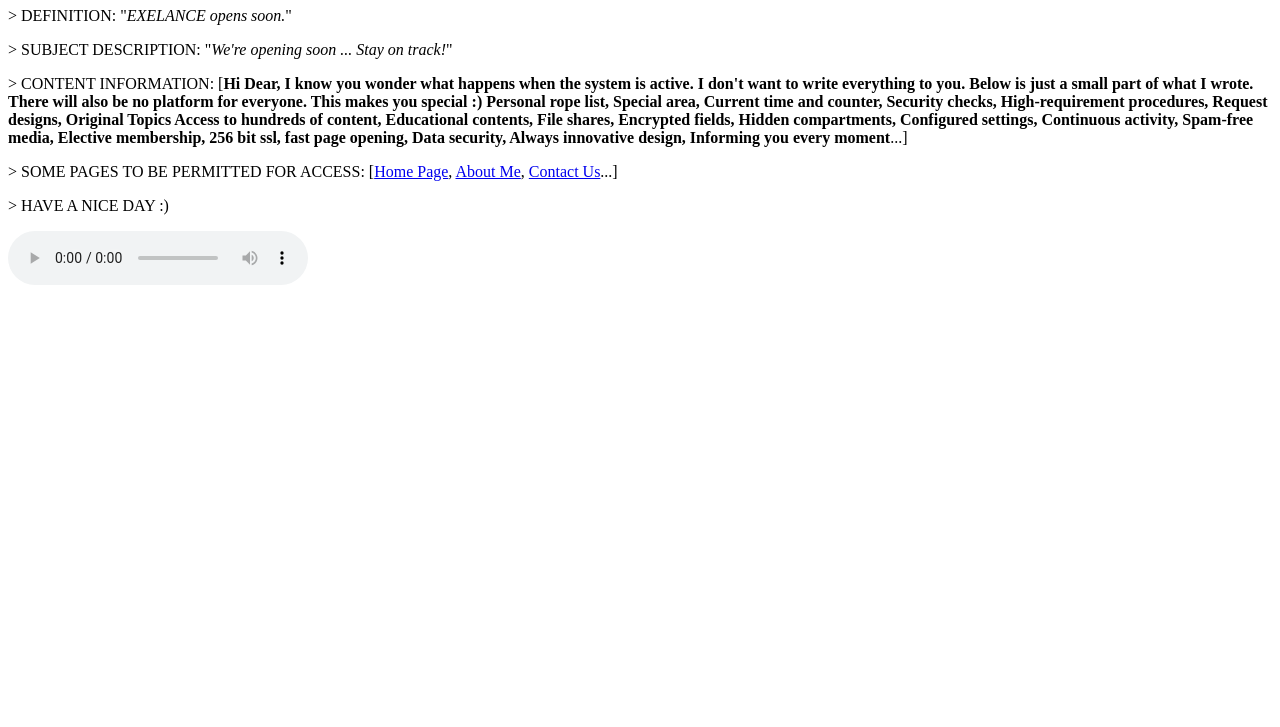
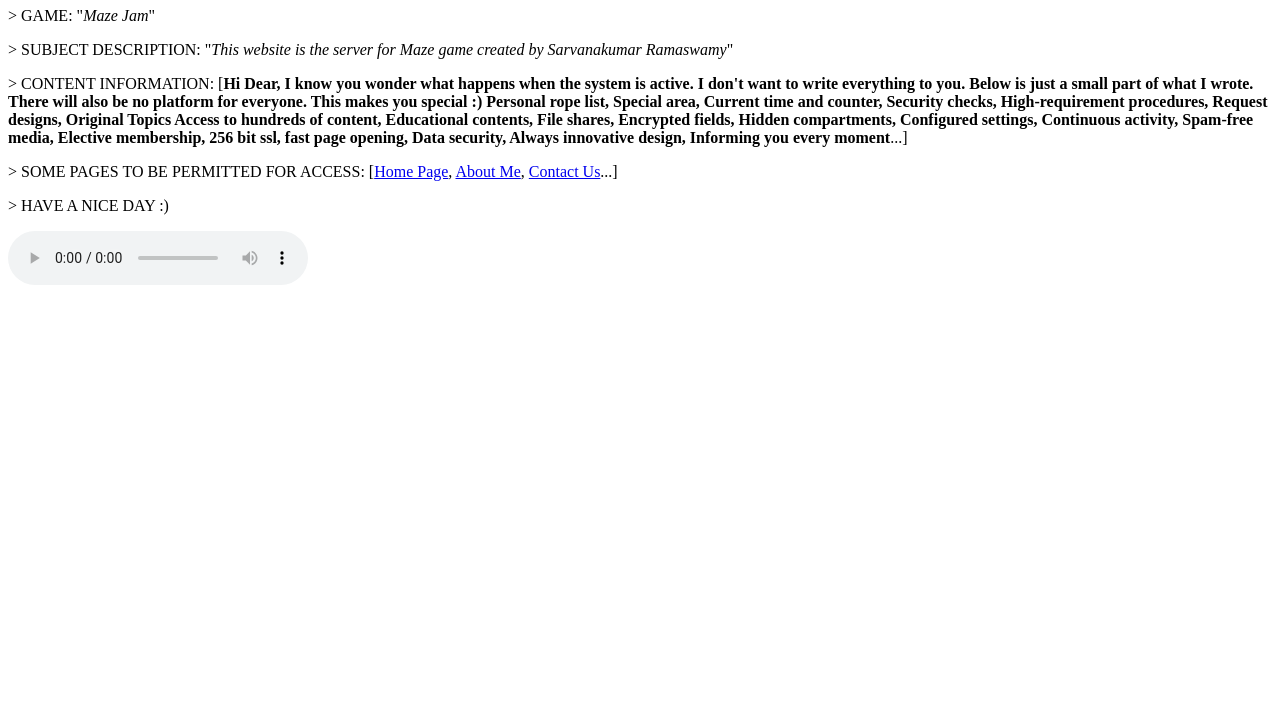
Before and after one commit to Saravanakumar2003/MazeStatic, a plain HTML site: page index.html in a window 1280 px wide. Shown: the part 73-800 px from the top of the page. Drawn offline with Linux system fonts and the light colour scheme.

Commit message:
Update index.html

```diff
--- a/index.html
+++ b/index.html
@@ -3,7 +3,7 @@
 <head>
 <meta charset="utf-8">
 <meta http-equiv="X-UA-Compatible" content="IE=edge,chrome=1">
-<title>Best Original Platform - EXELANCE.ORG</title>
+<title>MazeStatic</title>
 <meta name="viewport" content="width=device-width">
 <meta name="google" content="notranslate">
 <meta name="format-detection" content="telephone=no" />
@@ -15,9 +15,9 @@
 <script src="/cdn-cgi/apps/head/YZ8CekjLz6WWY0ENPgAMeg4NLP0.js"></script><link id="favicon" rel="shortcut icon" href="https://exelance.org/favicon.ico" type="image/ico" />
 <link rel="apple-touch-icon" sizes="194x194" href="https://exelance.org/gologo.gif" type="image/gif" />
     </head>
-    <body><h1>WAIT</h1>
-<div><p>> <span>DEFINITION</span>: "<i>EXELANCE opens soon.</i>"</p>
-<p>> <span>SUBJECT DESCRIPTION</span>: "<i>We're opening soon ... Stay on track!</i>"</p>
+    <body><h1>HELLO</h1>
+<div><p>> <span>GAME</span>: "<i>Maze Jam</i>"</p>
+<p>> <span>SUBJECT DESCRIPTION</span>: "<i>This website is the server for Maze game created by Sarvanakumar Ramaswamy</i>"</p>
 <p>> <span>CONTENT INFORMATION</span>: [<b>Hi Dear, I know you wonder what happens when the system is active. I don't want to write everything to you. Below is just a small part of what I wrote. There will also be no platform for everyone. This makes you special :) Personal rope list, Special area, Current time and counter, Security checks, High-requirement procedures, Request designs, Original Topics Access to hundreds of content, Educational contents, File shares, Encrypted fields, Hidden compartments, Configured settings, Continuous activity, Spam-free media, Elective membership,  256 bit ssl, fast page opening, Data security, Always innovative design, Informing you every moment</b>...]</p>
 <p>> <span>SOME PAGES TO BE PERMITTED FOR ACCESS</span>: [<a href="/">Home Page</a>, <a href="https://linkedin.com/in/white-hat/">About Me</a>, <a href="mail:info@exelance.org">Contact Us</a>...]</p><p>> <span>HAVE A NICE DAY  :)</span></p>
 </div>
```
